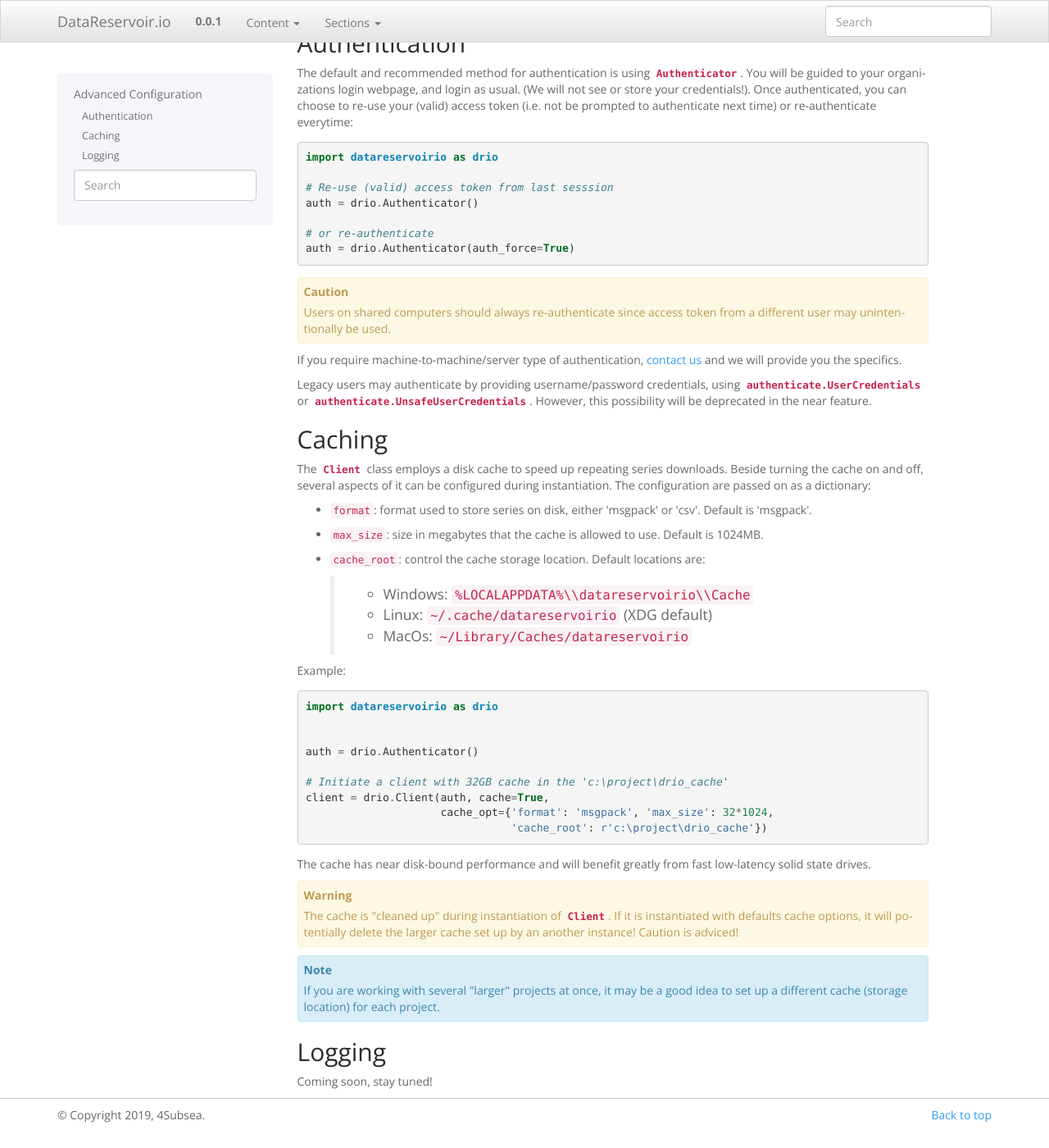
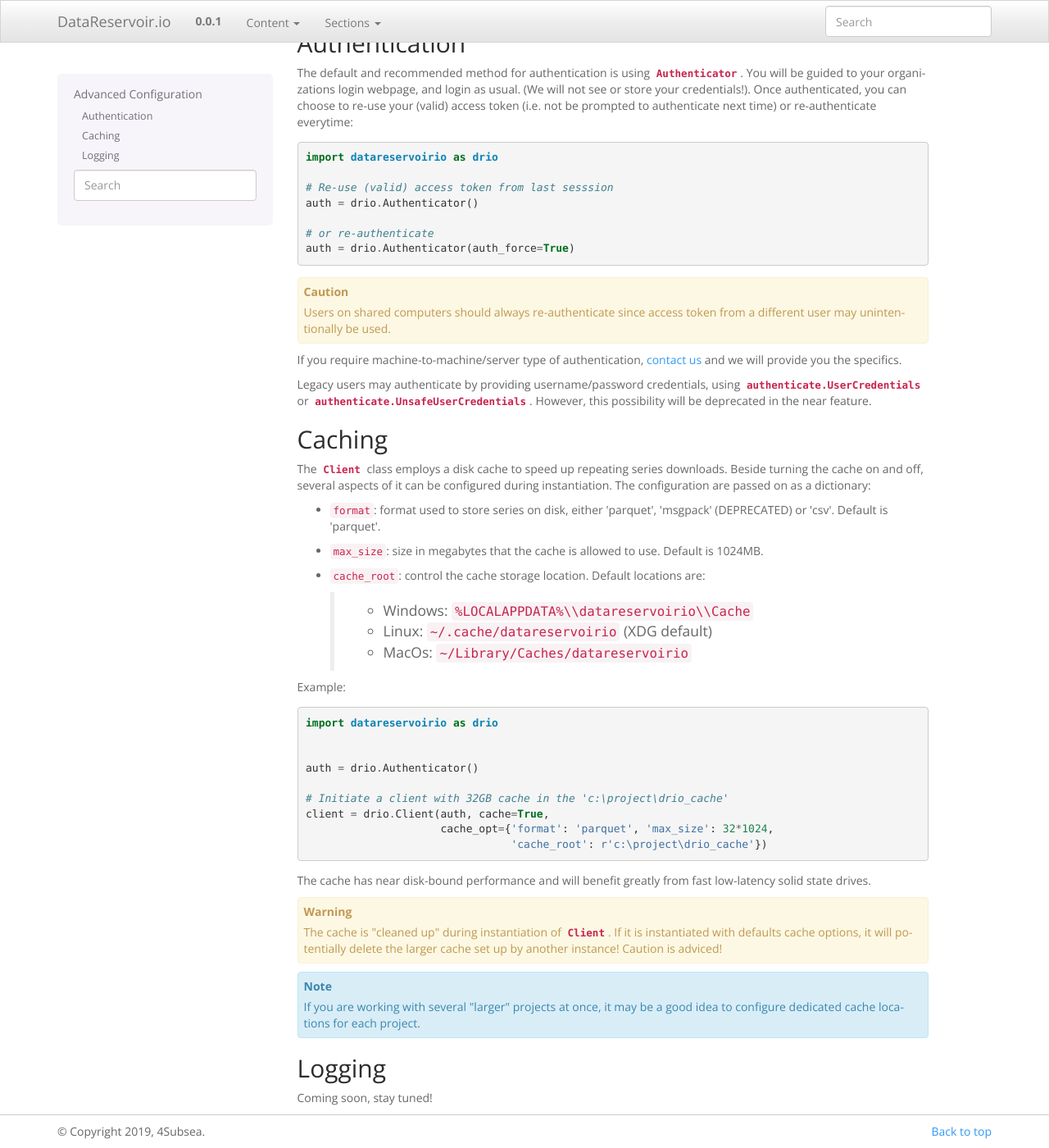
Before and after one commit to 4Subsea/drio-python, a Sphinx documentation site: the page built from docs/advanced_config.rst, in a window 1280 px wide and 1400 px high, scrolled down 104 px. Shown: the whole window at 82% size. Built offline with Sphinx 7.4.7, drawn with Linux system fonts in a browser that asks for light colours.

Commit message:
fix: case 21377: corrected documentation related to parquet and msgpack formats

```diff
--- a/docs/advanced_config.rst
+++ b/docs/advanced_config.rst
@@ -40,7 +40,7 @@
 configured during instantiation. The configuration are passed on as a
 dictionary:
 
-* ``format``: format used to store series on disk, either 'msgpack' or 'csv'. Default is 'msgpack'.
+* ``format``: format used to store series on disk, either 'parquet', 'msgpack' (DEPRECATED) or 'csv'. Default is 'parquet'.
 * ``max_size``: size in megabytes that the cache is allowed to use. Default is 1024MB.
 * ``cache_root``: control the cache storage location. Default locations are:
 
@@ -57,7 +57,7 @@
 
     # Initiate a client with 32GB cache in the 'c:\project\drio_cache'
     client = drio.Client(auth, cache=True,
-                         cache_opt={'format': 'msgpack', 'max_size': 32*1024,
+                         cache_opt={'format': 'parquet', 'max_size': 32*1024,
                                     'cache_root': r'c:\project\drio_cache'})
 
 The cache has near disk-bound performance and will benefit greatly from fast
@@ -67,12 +67,12 @@
 
     The cache is "cleaned up" during instantiation of :py:class:`Client`. If
     it is instantiated with defaults cache options, it will potentially delete
-    the larger cache set up by an another instance! Caution is adviced!
+    the larger cache set up by another instance! Caution is adviced!
 
 .. note::
 
     If you are working with several "larger" projects at once, it may be a good
-    idea to set up a different cache (storage location) for each project.
+    idea to configure dedicated cache locations for each project.
 
 
 Logging
```
